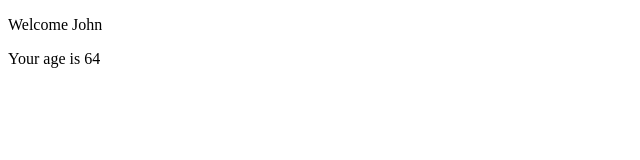
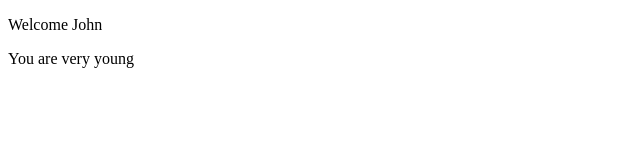
Before and after one commit to Joele-E/esercizio5_09, a React (Create React App) app: page / in a window 1280 px wide. Shown: the top 160 px of the page, without its empty margins (0-640 px from the left). Built offline with nearby package versions, Linux system fonts and the light colour scheme.

Commit message:
exercise done

```diff
--- a/src/Age.js
+++ b/src/Age.js
@@ -2,6 +2,16 @@
 
 export default class Age extends React.Component {
   render() {
-    return <p>Your age is {this.props.age ? this.props.age : "0"}</p>;
+    return (
+      <div>
+        <p>
+          {this.props.age > 18 ? (
+            <p>Your age is {this.props.age}</p>
+          ) : (
+            <p>You are very young</p>
+          )}
+        </p>
+      </div>
+    );
   }
 }
--- a/src/App.js
+++ b/src/App.js
@@ -5,7 +5,7 @@
   render() {
     return (
       <div>
-        <Welcome age={64} name={"John"} />
+        <Welcome age={10} name={"John"} />
       </div>
     );
   }
--- a/src/Welcome.js
+++ b/src/Welcome.js
@@ -6,13 +6,7 @@
     return (
       <div>
         <p>Welcome {this.props.name ? this.props.name : "USER"}</p>
-        {this.props.age > 18 &&
-        this.props.age < 65 &&
-        this.props.name === "John" ? (
-          <Age age={this.props.age} />
-        ) : (
-          <p></p>
-        )}
+        <Age age={this.props.age} />
       </div>
     );
   }
```
